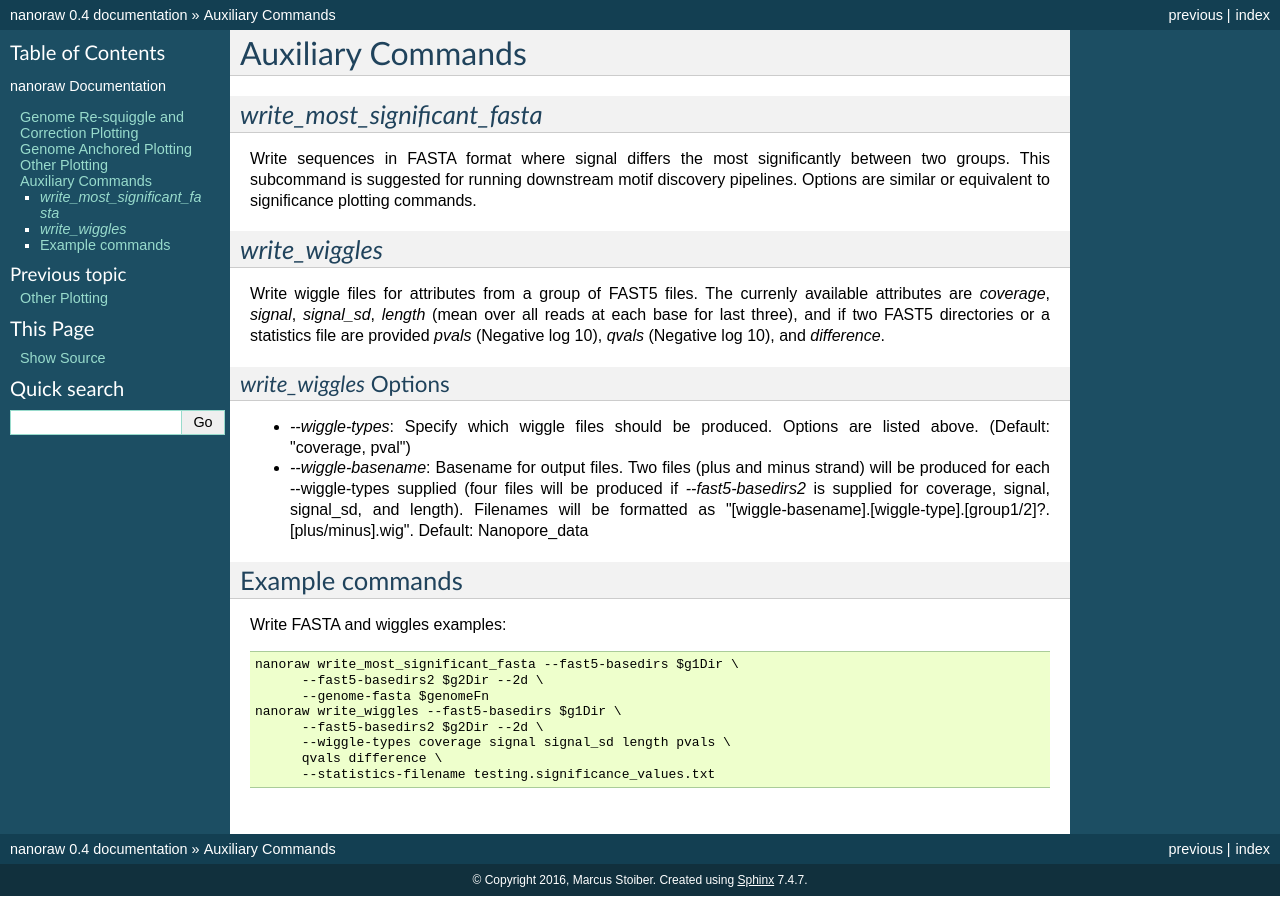
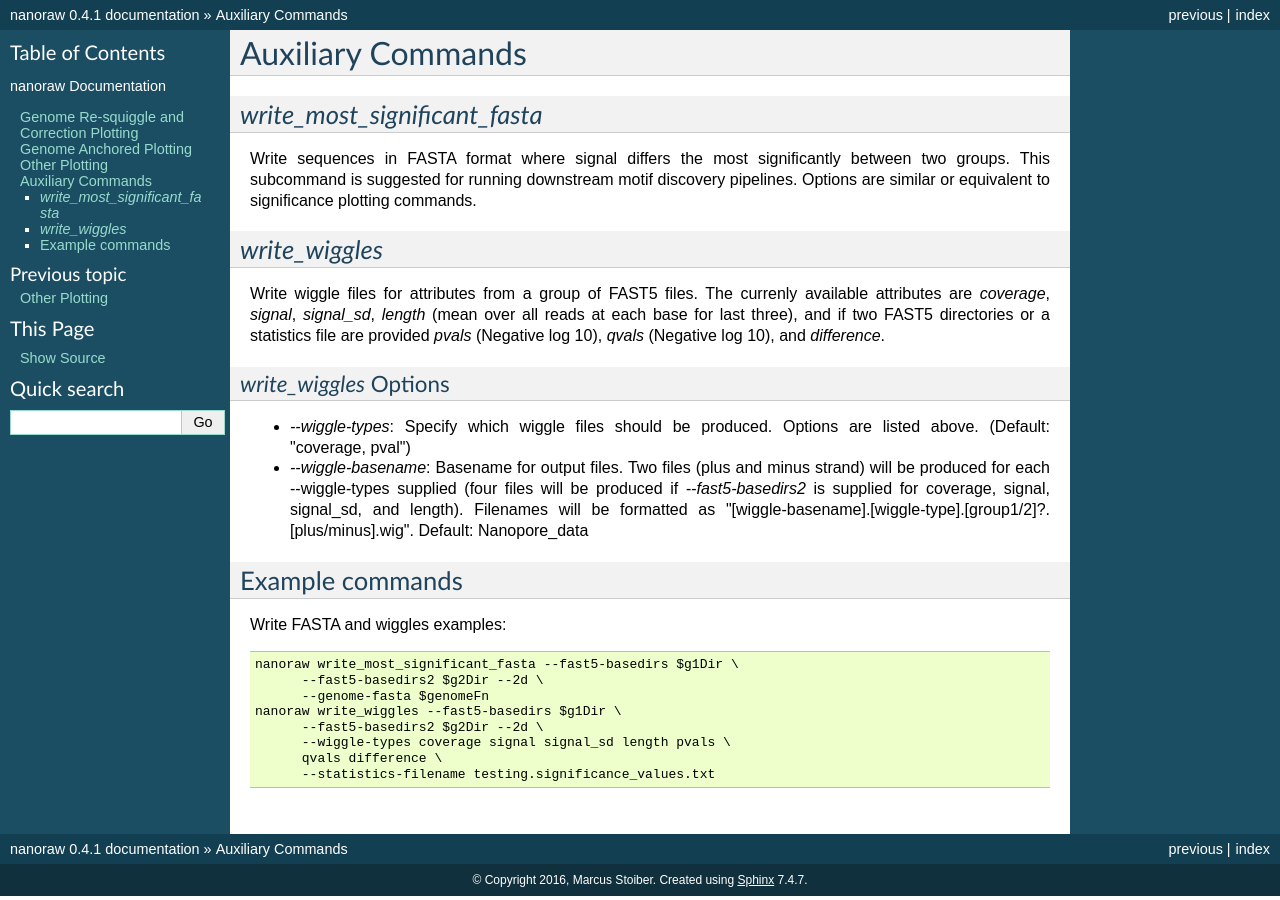
Before and after one commit to marcus1487/nanoraw, a Sphinx documentation site: the page built from docs/aux_commands.rst, in a window 1280 px wide. Built offline with Sphinx 7.4.7, drawn with Linux system fonts in a browser that asks for light colours.

Commit message:
bump version

```diff
--- a/docs/conf.py
+++ b/docs/conf.py
@@ -55,9 +55,9 @@ author = u'Marcus Stoiber'
 # built documents.
 #
 # The short X.Y version.
-version = u'0.4'
+version = u'0.4.1'
 # The full version, including alpha/beta/rc tags.
-release = u'0.4'
+release = u'0.4.1'
 
 # The language for content autogenerated by Sphinx. Refer to documentation
 # for a list of supported languages.
--- a/setup.py
+++ b/setup.py
@@ -6,7 +6,7 @@ def readme():
 
 setup(
     name = "nanoraw",
-    version = "0.4",
+    version = "0.4.1",
     packages = ["nanoraw"],
     install_requires = ['h5py', 'numpy', 'scipy'],
 
```
Also changed, not shown: 1 other file.
